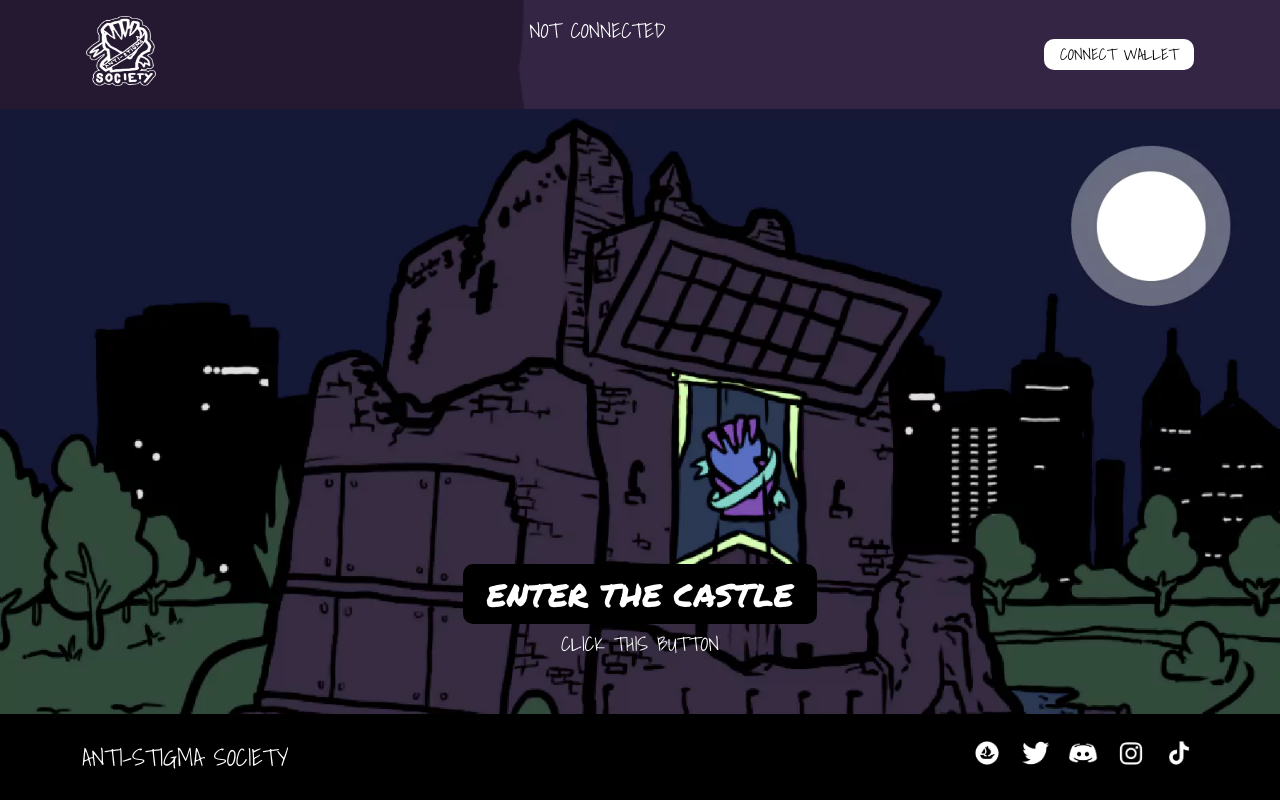
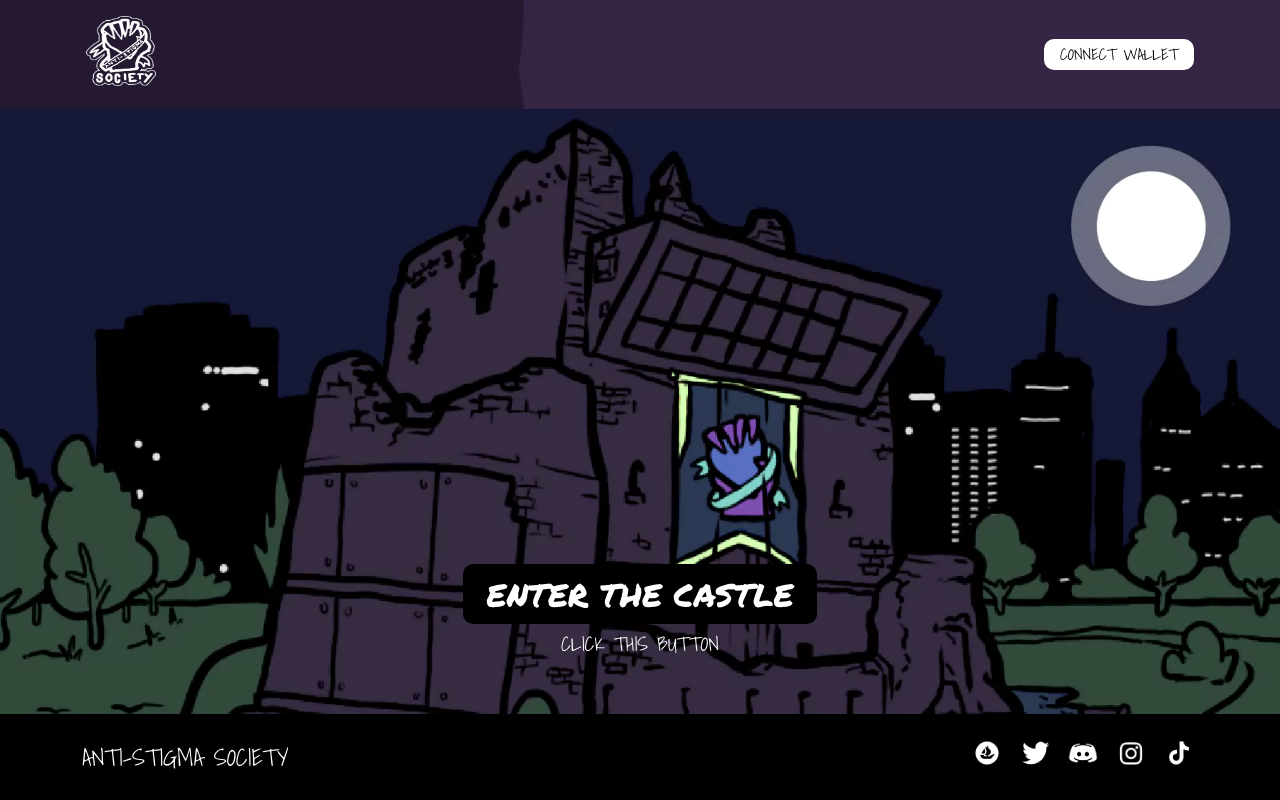
Before and after one commit to jheavejimenez/Anti-Stigma-Web3, a Next.js app: page / in a window 1280 px wide. Built offline with nearby package versions, Linux system fonts and the light colour scheme.

Commit message:
This commit will refactor web3 logic

```diff
--- a/components/Header.js
+++ b/components/Header.js
@@ -52,9 +52,9 @@ const HeaderContiner = styled.header`
 
 
 const Header = () => {
+	const router = useRouter()
+	const isMobile = useMediaQuery({ query: '(max-width:786px)' })
 	const [openMenu, setOpenMenu] = useState(false)
-	const isMobile = useMediaQuery({ query: '(max-width:786px)' })
-	const router = useRouter()
 	const [currentAccount, setCurrentAccount] = useState('');
 	const [network, setNetwork] = useState('');
 
@@ -87,8 +87,6 @@ const Header = () => {
 			}
 
 			const accounts = await ethereum.request({ method: "eth_requestAccounts" });
-
-			console.log("Connected", accounts[0]);
 			setCurrentAccount(accounts[0]);
 		} catch (error) {
 			console.log(error)
@@ -137,21 +135,13 @@ const Header = () => {
 	const checkIfWalletIsConnected = async () => {
 		const { ethereum } = window;
 
-		if (!ethereum) {
-			console.log('Make sure you have metamask!');
-			return;
-		} else {
-			console.log('We have the ethereum object', ethereum);
-		}
+		if (!ethereum) return // Checking if have metamask
 
 		const accounts = await ethereum.request({ method: 'eth_accounts' });
 
 		if (accounts.length !== 0) {
 			const account = accounts[0];
-			console.log('Found an authorized account:', account);
 			setCurrentAccount(account);
-		} else {
-			console.log('No authorized account found');
 		}
 
 		const chainId = await ethereum.request({ method: 'eth_chainId' });
@@ -169,22 +159,31 @@ const Header = () => {
 		checkIfWalletIsConnected();
 	}, []);
 
-	const renderSwitchNetwork = () => {
-		if (network !== 'Polygon Mumbai Testnet') {
+	const walletButtonCheck = () => {
+		if (currentAccount && network !== 'Polygon Mumbai Testnet') {
 			return (
-				<div className='header-container__button-wallet__body d-flex align-items-center'>
-					<h2>Please switch to Polygon Mumbai Testnet</h2>
+				<div className='text-end'>
 					{/* This button will call our switch network function */}
-					<button className='button button-white text-end px-3 py-1' onClick={switchNetwork}>Click here to switch</button>
+					<button className='button button-white px-3 py-1 mb-2' onClick={switchNetwork}>Click here to switch</button>
+					<h6 className='d-block'>Please switch to Polygon Mumbai Testnet</h6>
 				</div>
 			);
 		}
+
+		if (currentAccount) {
+			return (
+				<div className='text-end'>
+					{/* This button will call our switch network function */}
+					<button className='button button-white px-3 py-1 mb-2'>Connected</button>
+					<h6 className='d-block'>Wallet: {currentAccount.slice(0, 6)}...{currentAccount.slice(-4)}</h6>
+				</div>
+			)
+		}
+
+		return (
+			<button className='button button-white text-end px-3 py-1' onClick={connectWallet} >Connect Wallet</button>
+		)
 	}
-	const renderNotConnectedContainer = () => (
-		<div className='header-container__button-wallet__body d-flex align-items-center'>
-			<button className='button button-white text-end px-3 py-1' onClick={connectWallet} >Connect Wallet</button>
-		</div>
-	);
 
 	return (
 		<HeaderContiner className='p-3 container position-relative'>
@@ -210,10 +209,9 @@ const Header = () => {
 					</button>
 				</div>
 			}
-			{/* TODO: */}
-			{currentAccount ? <p> Wallet: {currentAccount.slice(0, 6)}...{currentAccount.slice(-4)} </p> : <p> Not connected </p>}
-			{!currentAccount && renderNotConnectedContainer()}
-			{currentAccount && renderSwitchNetwork()}
+			<div className='header-container__button-wallet__body d-flex align-items-center'>
+				{walletButtonCheck()}
+			</div>
 
 			<Navigation className={!openMenu ? '' : 'open'} />
 		</HeaderContiner>
```
